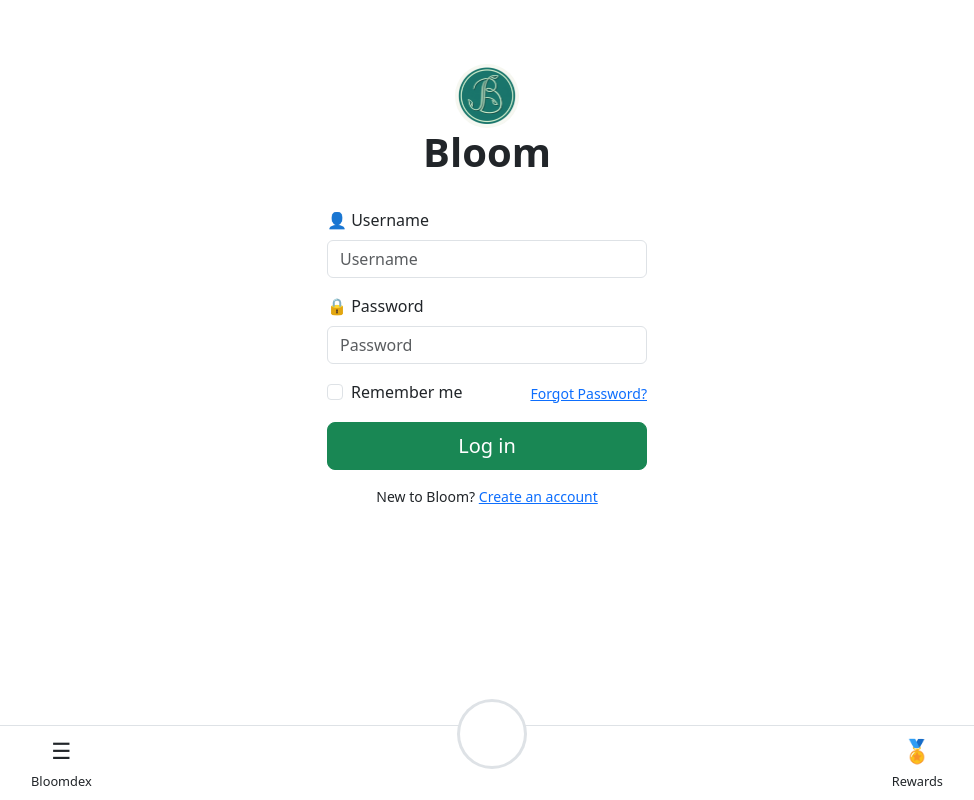
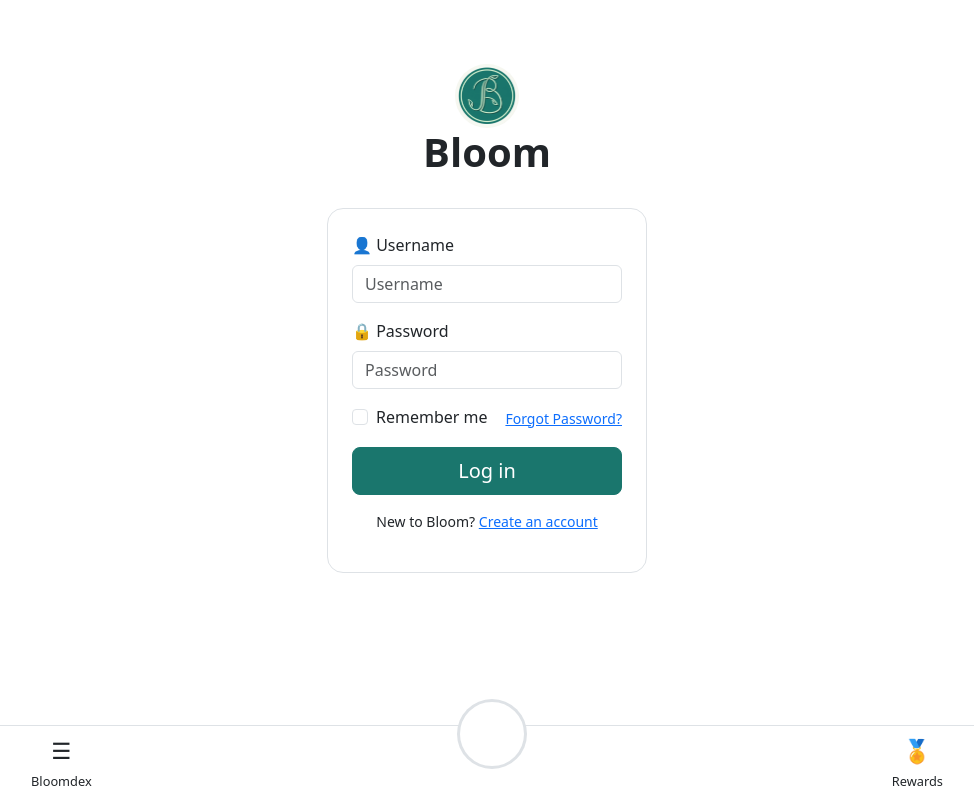
Before and after one commit to Bloom-CSCI-3308/Nature-ID-App, a Node server app: page /login in a window 1280 px wide. Shown: the whole page, without its empty margins (153-1127 px from the left). Run offline with Node 20, Linux system fonts and the light colour scheme; some libraries are stand-ins or nearby versions.

Commit message:
Update login and register page styling

```diff
--- a/ProjectSourceCode/src/resources/css/style.css
+++ b/ProjectSourceCode/src/resources/css/style.css
@@ -1,8 +1,8 @@
-body { background: #e9ecef; }
+body { background: #ffffff; }
 .phone-shell {
   max-width: 430px;
   margin: 0 auto;
-  background: #fff;
+  background: #ffffff;
   min-height: 100vh;
   display: flex;
   flex-direction: column;
@@ -43,7 +43,13 @@ body { background: #e9ecef; }
 .login-page { padding-top: 3rem; }
 .logo-circle { font-size: 4rem; }
 .logo-text { font-weight: 700; margin-bottom: 2rem; }
-.login-form { max-width: 320px; margin: 0 auto; }
+.login-form {
+  max-width: 320px;
+  margin: 0 auto;
+  padding: 1.5rem;
+  border: 1.5px solid #dee2e6;
+  border-radius: 16px;
+ }
 
 /* Profile */
 .profile-icon { font-size: 3.5rem; }
--- a/ProjectSourceCode/src/views/pages/login.hbs
+++ b/ProjectSourceCode/src/views/pages/login.hbs
@@ -22,7 +22,7 @@
       </div>
       <a href="/forgot-password" class="small">Forgot Password?</a>
     </div>
-    <button type="submit" class="btn btn-success w-100 btn-lg">Log in</button>
+    <button type="submit" class="btn btn-success w-100 btn-lg"style="background: #1a766d; border-color: #1a766d;">Log in</button>
+    <p class="mt-3 small">New to Bloom? <a href="/register">Create an account</a></p>
   </form>
-  <p class="mt-3 small">New to Bloom? <a href="/register">Create an account</a></p>
 </div>
--- a/ProjectSourceCode/src/views/pages/register.hbs
+++ b/ProjectSourceCode/src/views/pages/register.hbs
@@ -20,7 +20,7 @@
       <label for="password" class="form-label">🔒 Password</label>
       <input type="password" class="form-control" id="password" name="password" placeholder="Password" required />
     </div>
-    <button type="submit" class="btn btn-success w-100 btn-lg">Register</button>
+    <button type="submit" class="btn btn-success w-100 btn-lg"style="background: #1a766d; border-color: #1a766d;">Register</button>
   </form>
   <p class="mt-3 small">Already have an account? <a href="/login">Log in</a></p>
 </div>
```
